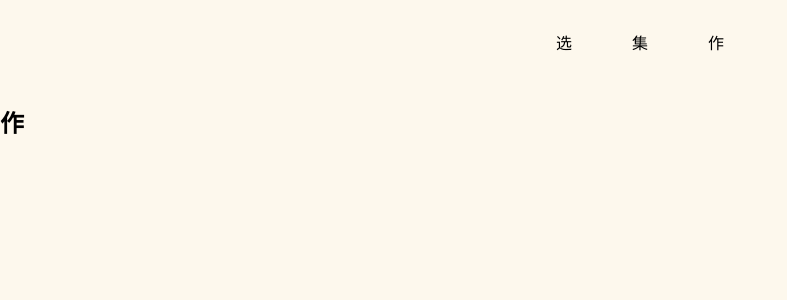
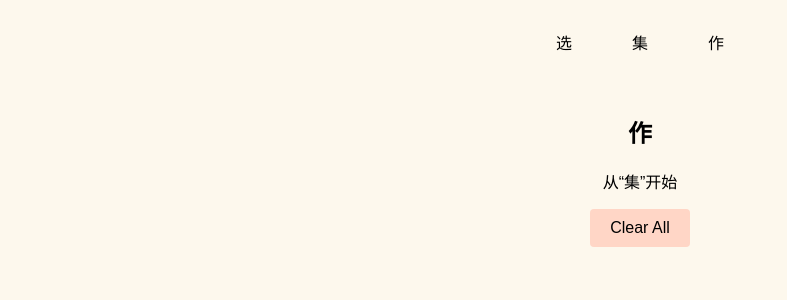
Before and after one commit to helloboyxxx/Poetry, a React (Create React App) app in the folder Experiment/quickapp/: page /creation in a window 1280 px wide. Shown: the top 300 px of the page, without its empty margins (0-787 px from the left). Built offline with nearby package versions, Linux system fonts and the light colour scheme; a small style sheet from the web is missing.

Commit message:
simple data collect to create

```diff
--- a/Experiment/quickapp/package.json
+++ b/Experiment/quickapp/package.json
@@ -7,6 +7,7 @@
     "@testing-library/react": "^14.1.2",
     "@testing-library/user-event": "^14.5.2",
     "react": "^18.2.0",
+    "react-beautiful-dnd": "^13.1.1",
     "react-dom": "^18.2.0",
     "react-router-dom": "^6.21.3",
     "react-scripts": "5.0.1",
--- a/Experiment/quickapp/src/css/Collection.css
+++ b/Experiment/quickapp/src/css/Collection.css
@@ -7,14 +7,14 @@
 }
 
 .collection-item {
-  background-color: #fff3c6;
+  /* background-color: #fff3c6; */
   padding: 10px;
   margin-bottom: 10px;
   border-radius: 4px;
 }
 
 .collection-item:hover {
-  background-color: #ffeca9;
+  background-color: #fff3c6;
   user-select: none;
 }
 
@@ -22,6 +22,10 @@
   margin: 5px 0;
 }
 
+.collection-item.active {
+  background-color: #ffd7a9;
+}
+
 .crossed-out {
   text-decoration: line-through;
   color: gray;
--- /dev/null
+++ b/Experiment/quickapp/src/css/Creation.css
@@ -0,0 +1,30 @@
+/* Creation.css */
+.creation-container {
+  max-width: 600px;
+  margin: 0 auto;
+  padding: 10px;
+  text-align: center;
+}
+
+.creation-container ul {
+  list-style-type: none;
+  padding: 0;
+}
+
+.creation-container li {
+  background-color: #fff3c6;
+  padding: 10px;
+  margin-bottom: 10px;
+  border-radius: 4px;
+}
+
+.creation-container button {
+  background-color: #FFD6C6;
+  color: black;
+  padding: 10px 20px;
+  border: none;
+  border-radius: 4px;
+  cursor: pointer;
+  font-size: 16px;
+  font-family: 'LXGW WenKai', sans-serif;
+}
--- a/Experiment/quickapp/src/css/Refresh.css
+++ b/Experiment/quickapp/src/css/Refresh.css
@@ -19,12 +19,12 @@
 }
 
 .item:hover {
-  background-color: #ffeca9;
+  background-color: #fff3c6;
   cursor: pointer;
 }
 
 .item.active {
-  background-color: #ffd7a9; /* Or any other color you prefer */
+  background-color: #ffd7a9;
 }
 
 .refresh-button {
--- a/Experiment/quickapp/src/pages/Collection.js
+++ b/Experiment/quickapp/src/pages/Collection.js
@@ -8,33 +8,43 @@ const dDistThres = 50; // Threshold for crossing out(dragDistanceThreshold)
 
 
 // Function for "swip and delete" functionality
-const CollectionItem = ({ item, onToggleCrossOut }) => {
+const CollectionItem = ({ item, onToggleCrossOut, onAddToCreation, onRemoveFromCreation}) => {
   const [isCrossedOut, setIsCrossedOut] = useState(false);
+  const [isAddedToCreation, setIsAddedToCreation] = useState(false);
   const [dragStartX, setDragStartX] = useState(null);
 
+
+  // ========== Cross-out OR Click  ==========
   const handleMouseDown = (e) => {
     setDragStartX(e.clientX); // Set the starting X position
   };
 
   const handleMouseUp = (e) => {
-    const dragEndX = e.clientX;
-    if (dragStartX !== null) {
-      const dragDistance = dragEndX - dragStartX;
-      if (Math.abs(dragDistance) > dDistThres) { // Check if the drag distance exceeds the threshold
-        const newCrossedOutState = !isCrossedOut;
-        setIsCrossedOut(newCrossedOutState);
-        onToggleCrossOut(item, newCrossedOutState);
+    const dragDistance = Math.abs(e.clientX - dragStartX);
+    if (dragDistance < dDistThres) {
+      // It's a click
+      const newAddedToCreationState = !isAddedToCreation;
+      setIsAddedToCreation(newAddedToCreationState);
+      if (newAddedToCreationState) {
+        onAddToCreation(item);
+      } else {
+        onRemoveFromCreation(item);
       }
+    } else {
+      // It's a swipe
+      const newCrossedOutState = !isCrossedOut;
+      setIsCrossedOut(newCrossedOutState);
+      onToggleCrossOut(item);
     }
-    setDragStartX(null); // Reset the starting X position
   };
 
   return (
     <p
-      className={`collection-item ${isCrossedOut ? 'crossed-out' : ''}`}
+      // If this item is crossed out, add the 'crossed-out' class
+      // If this item is added to creation, add the 'collection-item.active' class
+      className={`collection-item ${isCrossedOut ? 'crossed-out' : ''} ${isAddedToCreation ? 'active' : ''}`}
       onMouseDown={handleMouseDown}
       onMouseUp={handleMouseUp}
-      style={{ cursor: 'grab' }}
     >
       {item.hitokoto}
     </p>
@@ -46,6 +56,31 @@ const Collection = () => {
   const [storedItems, setStoredItems] = useState([]);
   const [crossedOutItems, setCrossedOutItems] = useState(new Set());
 
+  // ========== ADD TO CREATION ==========
+  const addToCreation = (item) => {
+    // Retrieve the current creation items from localStorage
+    const currentCreationItems = JSON.parse(localStorage.getItem('creationItems')) || [];
+
+    // Add the new item
+    const updatedCreationItems = [...currentCreationItems, item];
+
+    // Update localStorage
+    localStorage.setItem('creationItems', JSON.stringify(updatedCreationItems));
+  };
+
+  const removeFromCreation = (item) => {
+    // Retrieve the current creation items from localStorage
+    const currentCreationItems = JSON.parse(localStorage.getItem('creationItems')) || [];
+
+    // Remove the item
+    const updatedCreationItems = currentCreationItems.filter(creationItem => creationItem.id !== item.id);
+
+    // Update localStorage
+    localStorage.setItem('creationItems', JSON.stringify(updatedCreationItems));
+  };
+
+
+  // ========== CROSS-OUT EFFECT ==========
   const handleToggleCrossOut = (item, isCrossedOut) => {
     setCrossedOutItems(prev => {
       const newCrossedOut = new Set(prev);
@@ -54,6 +89,11 @@ const Collection = () => {
       } else {
         newCrossedOut.delete(item.id);
       }
+
+      // Update localStorage immediately when the cross-out state changes
+      const itemsToKeep = storedItems.filter(storedItem => !newCrossedOut.has(storedItem.id));
+      localStorage.setItem('storedItems', JSON.stringify(itemsToKeep));
+
       return newCrossedOut;
     });
   };
@@ -63,20 +103,6 @@ const Collection = () => {
     const stored = localStorage.getItem('storedItems');
     return stored ? JSON.parse(stored) : [];
   };
-
-  // Save the current state to localStorage before unloading the page
-  const handlePageUnload = () => {
-    const itemsToKeep = storedItems.filter(item => !crossedOutItems.has(item.id));
-    localStorage.setItem('storedItems', JSON.stringify(itemsToKeep));
-  };
-
-  useEffect(() => {
-    window.addEventListener('beforeunload', handlePageUnload);
-
-    return () => {
-      window.removeEventListener('beforeunload', handlePageUnload);
-    };
-  }, [storedItems, crossedOutItems]);
 
   useEffect(() => {
     const items = getStoredItems();
@@ -91,6 +117,8 @@ const Collection = () => {
           key={index}
           item={item}
           onToggleCrossOut={handleToggleCrossOut}
+          onAddToCreation={addToCreation}
+          onRemoveFromCreation={removeFromCreation}
         />
       ))}
     </div>
--- a/Experiment/quickapp/src/pages/Creation.js
+++ b/Experiment/quickapp/src/pages/Creation.js
@@ -1,11 +1,35 @@
-// src/Creation.js
-import React from 'react';
+import React, { useState, useEffect } from 'react';
+import '../css/Creation.css';
 
 const Creation = () => {
+  const [creationItems, setCreationItems] = useState([]);
+
+  useEffect(() => {
+    // Load the creation items from localStorage
+    const storedCreationItems = localStorage.getItem('creationItems');
+    if (storedCreationItems) {
+      setCreationItems(JSON.parse(storedCreationItems));
+    }
+  }, []);
+
+  const clearCreationItems = () => {
+    localStorage.removeItem('creationItems'); // Clear the specific localStorage item
+    setCreationItems([]); // Update the state to reflect the change
+  };
+
   return (
-    <div>
+    <div className="creation-container">
       <h2>作</h2>
-      {/* Add your creation page content here */}
+      {creationItems.length > 0 ? (
+        <ul>
+          {creationItems.map((item, index) => (
+            <li key={index}>{item.hitokoto}</li>
+          ))}
+        </ul>
+      ) : (
+        <p>从“集”开始</p>
+      )}
+      <button onClick={clearCreationItems}>Clear All</button>
     </div>
   );
 };
```
Also changed, not shown: 1 other file (tests, documents, lock files or other folders).
